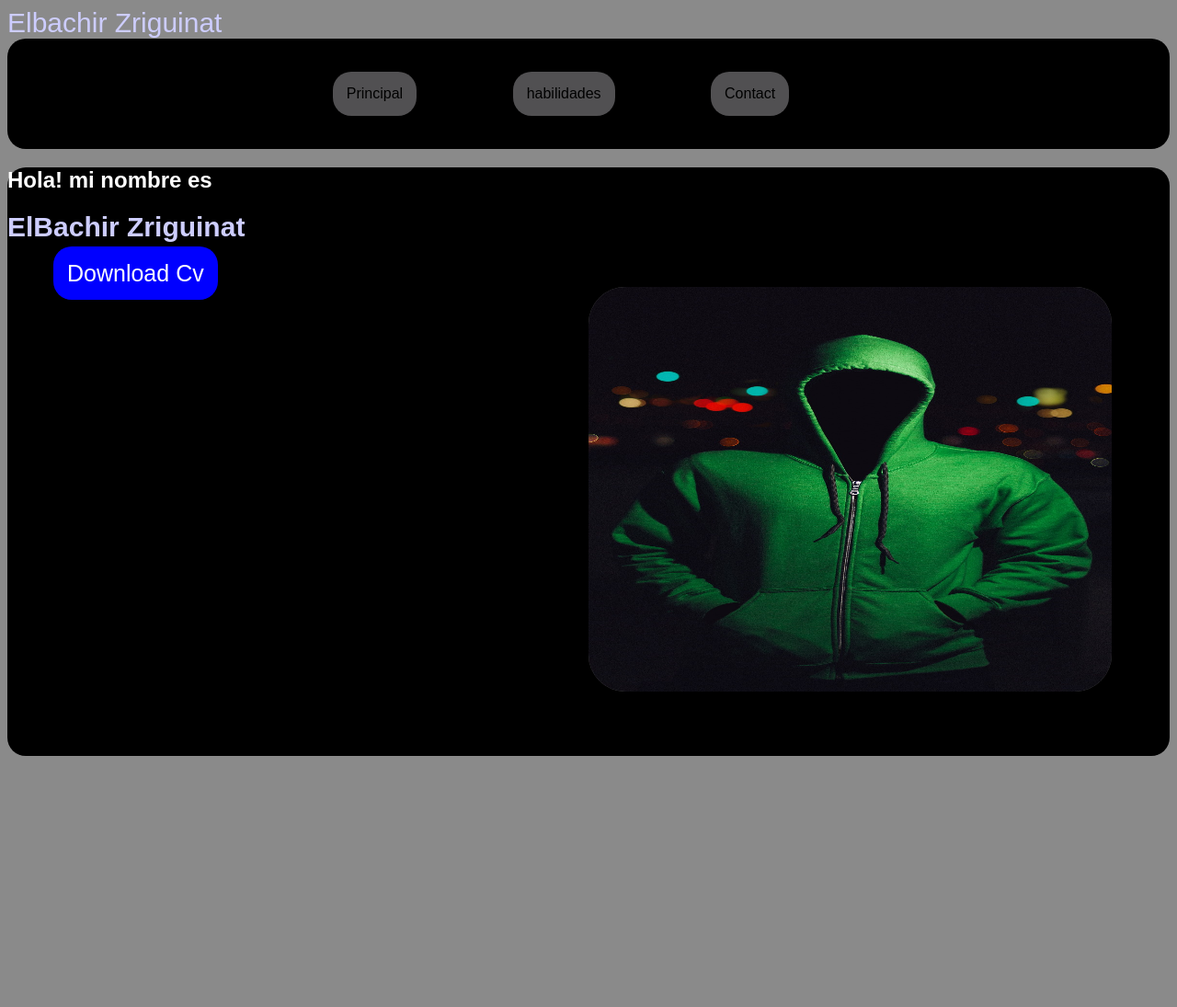
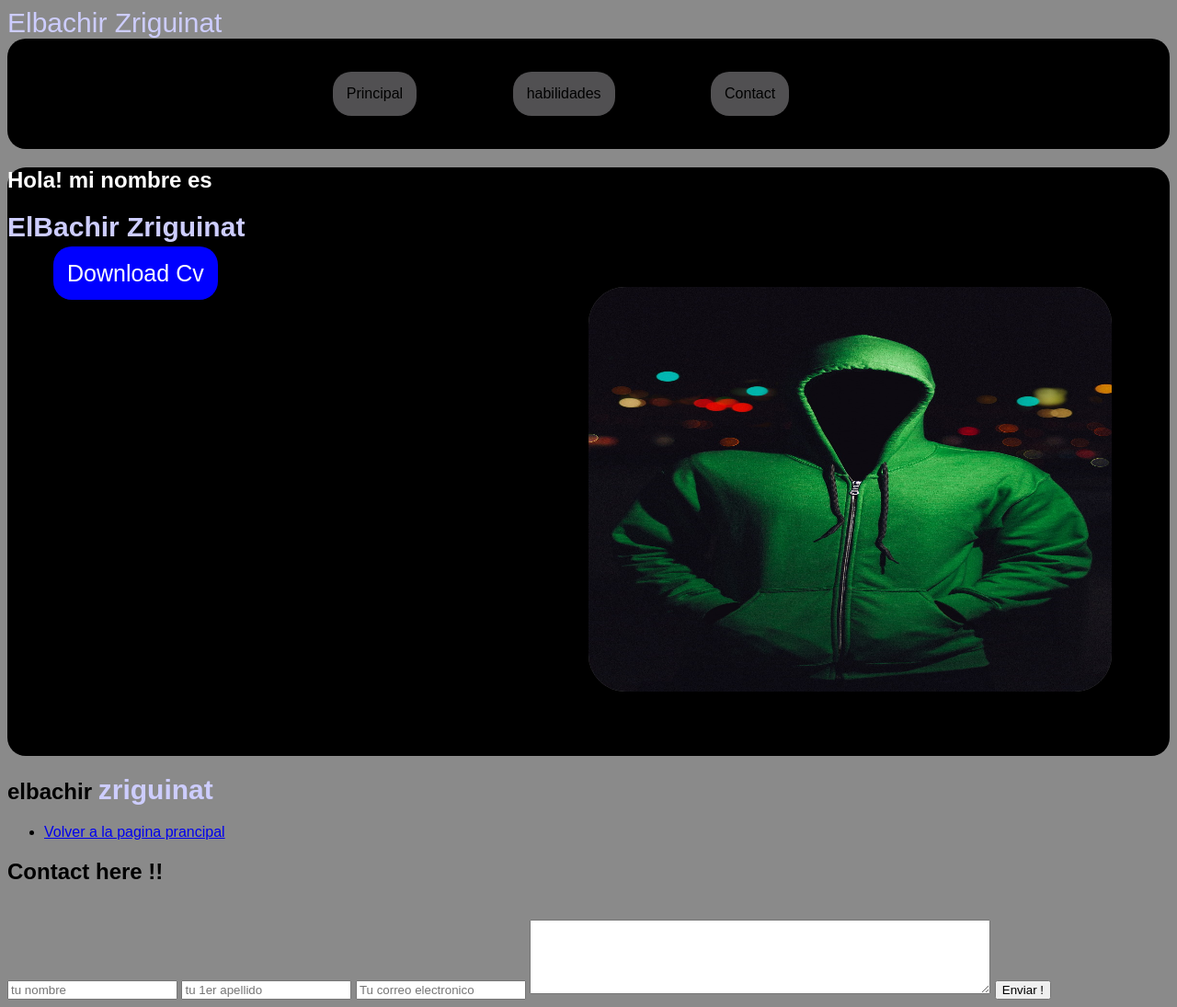
Before and after one commit to ezriguina/Daw2_CV, a plain HTML site: page index.html in a window 1280 px wide. Shown: the whole page at 92% size. Before the commit the page ends 830 px from the top, so only its background shows below. Drawn offline with Linux system fonts and the light colour scheme.

Commit message:
contact section

```diff
--- a/index.html
+++ b/index.html
@@ -8,6 +8,8 @@
 </head>
 <body>
     <span>Elbachir Zriguinat</span>
+    <section id="home">
+
         <div id="Head">
 
             <div id="menu">
@@ -15,7 +17,7 @@
                     <ul>
                         <li><a href="index.html">Principal </a></li>
                         <li><a href="habilidades.html">habilidades</a></li>
-                        <li><a href="contact">Contact</a></li>
+                        <li><a href="#contact">Contact</a></li>
                     </ul>
                 </nav>
             </div>
@@ -33,6 +35,31 @@
                 </div>
                 </div>
         </div>
+    </section>
+        <section id="contact">
+            <nav class="nav_home">
+                <h2>elbachir <span>zriguinat</span></h2>
+                <ul>
+                    <li><a href="#home">Volver a la pagina prancipal</a></li>
 
+                </ul>
+            </nav>
+
+            <div class="contenido_contact">
+                <h1> Contact here !!</h1>
+                <br>
+                <div class="texto_contact">
+                    <input type="text" name="nombre" placeholder="tu nombre" autocomplete="on" required>
+                    <input type="text" name="apellido " placeholder="tu 1er apellido" autocomplete="on" required>
+                    <input type="email" name="mailto:elbachirzriguinat@gmail.com" placeholder="Tu correo electronico" autocomplete="off" required>
+                    <textarea name="nothing" id="contact_me" cols="60" rows="5"></textarea>
+                    <button type="submit">Enviar !</button>
+
+            </div>
+            </div>
+
+
+
+        </section>
 </body>
 </html>
--- a/style.css
+++ b/style.css
@@ -6,6 +6,7 @@ html{
     font-family: 'jesefin Sans', sans-serif;
     font-size: 16px;
     overflow-y: auto;
+    scroll-behavior: smooth;
 }
 
 .home{
```
